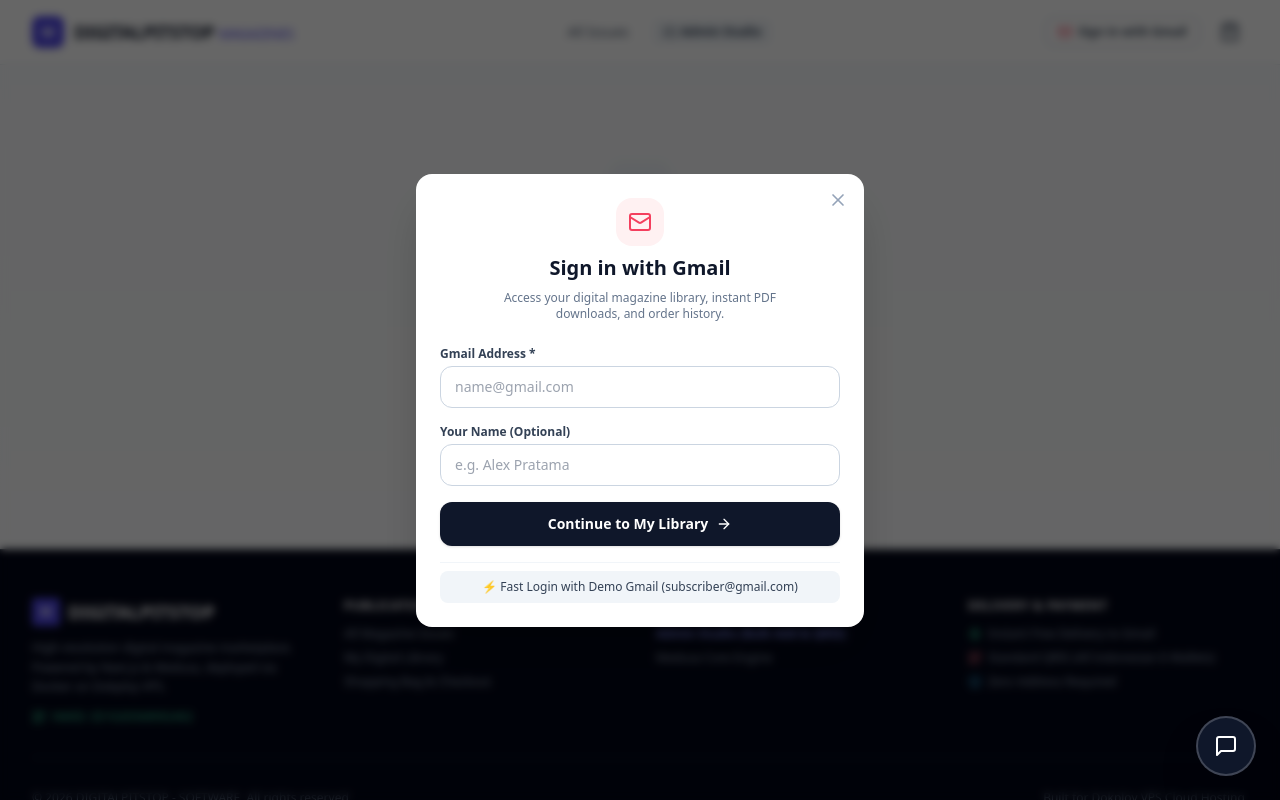
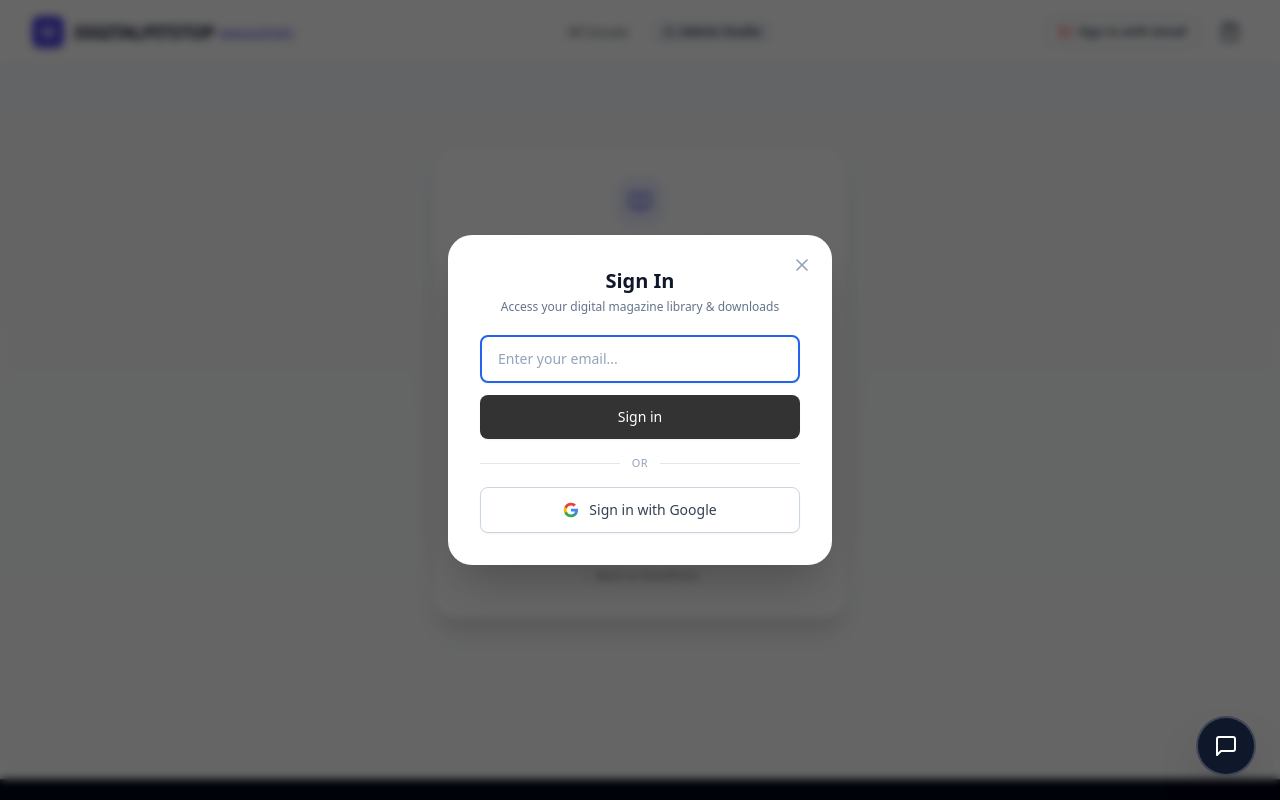
Before and after one commit to rnrizki/medusa-magazine-store, a Next.js app in the folder storefront/: page /library in a window 1280 px wide. Both pictures are taken after a click on the button "Sign in with Gmail". Shown: the top 800 px of the page. Built offline with nearby package versions, Linux system fonts and the light colour scheme.

Commit message:
feat(auth): add modern login design with email sign-in and Google sign-in button

```diff
--- a/storefront/src/app/library/page.tsx
+++ b/storefront/src/app/library/page.tsx
@@ -5,6 +5,7 @@
 import { Order } from "../../lib/types"
 import { formatRupiah } from "../../lib/format"
 import Link from "next/link"
+import LoginForm from "../../components/LoginForm"
 import {
   BookOpen,
   Download,
@@ -47,24 +48,30 @@
 
   if (!isLoggedIn || !user) {
     return (
-      <div className="max-w-md mx-auto px-4 py-24 text-center space-y-4">
-        <div className="w-16 h-16 bg-slate-100 text-slate-400 rounded-2xl flex items-center justify-center mx-auto">
-          <Mail className="w-8 h-8" />
+      <div className="max-w-md mx-auto px-4 py-20">
+        <div className="bg-white rounded-3xl border border-slate-200 p-8 shadow-xl space-y-6">
+          <div className="text-center space-y-2">
+            <div className="w-12 h-12 bg-indigo-50 border border-indigo-100 rounded-2xl flex items-center justify-center mx-auto text-indigo-600">
+              <BookOpen className="w-6 h-6" />
             </div>
-        <h2 className="text-xl font-bold text-slate-900">
-          Sign In to Access Your Library
+            <h2 className="text-2xl font-black text-slate-900">
+              Sign In to Your Library
             </h2>
             <p className="text-xs text-slate-500">
-          Enter your Gmail address in the navigation bar to see your digital
-          magazine purchases and download links.
+              Enter your email or sign in with Google to view and download your digital publications.
             </p>
-        <div className="pt-2">
+          </div>
+
+          <LoginForm redirectPath="/library" />
+
+          <div className="text-center pt-2 border-t border-slate-100">
             <Link
               href="/"
-            className="inline-flex items-center px-4 py-2 rounded-xl bg-slate-900 text-white text-xs font-semibold hover:bg-indigo-600 transition"
+              className="text-xs text-slate-500 hover:text-indigo-600 transition font-medium"
             >
-            Return to Storefront
+              ← Back to Storefront
             </Link>
+          </div>
         </div>
       </div>
     )
--- /dev/null
+++ b/storefront/src/app/login/page.tsx
@@ -0,0 +1,40 @@
+"use client"
+
+import React from "react"
+import Link from "next/link"
+import LoginForm from "../../components/LoginForm"
+import { BookOpen } from "lucide-react"
+
+export default function LoginPage() {
+  return (
+    <div className="min-h-[75vh] flex items-center justify-center px-4 py-16">
+      <div className="bg-white rounded-3xl border border-slate-200 p-8 sm:p-10 shadow-xl max-w-md w-full space-y-6">
+        <div className="text-center space-y-2">
+          <Link href="/" className="inline-flex items-center space-x-2 text-indigo-600 mb-2">
+            <span className="w-8 h-8 rounded-lg bg-indigo-600 text-white flex items-center justify-center font-black text-sm shadow">
+              M
+            </span>
+            <span className="font-extrabold text-base tracking-tight text-slate-900">
+              DIGITALPITSTOP <span className="text-indigo-600 font-light text-xs">MAGAZINES</span>
+            </span>
+          </Link>
+          <h1 className="text-2xl font-black text-slate-900">Welcome Back</h1>
+          <p className="text-xs text-slate-500">
+            Sign in to access your purchased digital publications, instant PDF downloads, and personal library.
+          </p>
+        </div>
+
+        <LoginForm redirectPath="/library" />
+
+        <div className="text-center pt-2 border-t border-slate-100">
+          <Link
+            href="/"
+            className="text-xs text-slate-500 hover:text-indigo-600 transition font-medium"
+          >
+            ← Back to Storefront
+          </Link>
+        </div>
+      </div>
+    </div>
+  )
+}
--- /dev/null
+++ b/storefront/src/components/LoginForm.tsx
@@ -0,0 +1,156 @@
+"use client"
+
+import React, { useState } from "react"
+import { useAuth } from "../lib/auth-context"
+import { useRouter } from "next/navigation"
+
+interface LoginFormProps {
+  onSuccess?: () => void
+  redirectPath?: string
+  title?: string
+  subtitle?: string
+}
+
+export default function LoginForm({
+  onSuccess,
+  redirectPath = "/library",
+  title,
+  subtitle,
+}: LoginFormProps) {
+  const { loginWithGmail } = useAuth()
+  const router = useRouter()
+  const [email, setEmail] = useState("")
+  const [error, setError] = useState("")
+  const [isSubmitting, setIsSubmitting] = useState(false)
+  const [isGoogleLoading, setIsGoogleLoading] = useState(false)
+
+  // Direct Email Sign In
+  const handleEmailSignIn = (e: React.FormEvent) => {
+    e.preventDefault()
+    setError("")
+
+    const cleanEmail = email.trim().toLowerCase()
+    if (!cleanEmail || !cleanEmail.includes("@")) {
+      setError("Please enter a valid email address.")
+      return
+    }
+
+    setIsSubmitting(true)
+    try {
+      loginWithGmail(cleanEmail)
+      if (onSuccess) onSuccess()
+      if (redirectPath) router.push(redirectPath)
+    } finally {
+      setIsSubmitting(false)
+    }
+  }
+
+  // Sign in with Google
+  const handleGoogleSignIn = () => {
+    setError("")
+    setIsGoogleLoading(true)
+
+    // If user already typed an email into the input, sign in directly with it
+    if (email.trim() && email.includes("@")) {
+      loginWithGmail(email.trim())
+      if (onSuccess) onSuccess()
+      if (redirectPath) router.push(redirectPath)
+      setIsGoogleLoading(false)
+      return
+    }
+
+    // Prompt for Google account
+    const promptEmail = window.prompt(
+      "Sign in with Google:\nPlease enter your Gmail address (e.g. yourname@gmail.com):",
+      "reader@gmail.com"
+    )
+
+    if (promptEmail && promptEmail.includes("@")) {
+      loginWithGmail(promptEmail.trim())
+      if (onSuccess) onSuccess()
+      if (redirectPath) router.push(redirectPath)
+    }
+    setIsGoogleLoading(false)
+  }
+
+  return (
+    <div className="w-full max-w-sm mx-auto space-y-4">
+      {title && (
+        <div className="text-center space-y-1 mb-4">
+          <h3 className="text-xl font-bold text-slate-900">{title}</h3>
+          {subtitle && <p className="text-xs text-slate-500">{subtitle}</p>}
+        </div>
+      )}
+
+      {error && (
+        <div className="p-2.5 rounded-lg bg-rose-50 border border-rose-200 text-rose-700 text-xs font-medium text-center">
+          {error}
+        </div>
+      )}
+
+      {/* Email Input & Sign In Form */}
+      <form onSubmit={handleEmailSignIn} className="space-y-3">
+        <div>
+          <input
+            type="email"
+            required
+            placeholder="Enter your email..."
+            value={email}
+            onChange={(e) => {
+              setEmail(e.target.value)
+              if (error) setError("")
+            }}
+            className="w-full px-4 py-3 rounded-lg border-2 border-blue-600 focus:border-blue-700 focus:ring-2 focus:ring-blue-100 text-slate-900 placeholder:text-slate-400 text-sm focus:outline-none transition shadow-sm bg-white"
+          />
+        </div>
+
+        <button
+          type="submit"
+          disabled={isSubmitting}
+          className="w-full py-3 rounded-lg bg-[#333333] hover:bg-[#222222] active:bg-black text-white font-medium text-sm transition shadow-sm flex items-center justify-center disabled:opacity-50"
+        >
+          {isSubmitting ? "Signing in..." : "Sign in"}
+        </button>
+      </form>
+
+      {/* OR Divider */}
+      <div className="relative flex items-center justify-center my-3">
+        <div className="absolute inset-0 flex items-center">
+          <div className="w-full border-t border-slate-200" />
+        </div>
+        <div className="relative px-3 bg-white text-[11px] font-medium uppercase tracking-wider text-slate-400">
+          OR
+        </div>
+      </div>
+
+      {/* Sign in with Google Button */}
+      <button
+        type="button"
+        onClick={handleGoogleSignIn}
+        disabled={isGoogleLoading}
+        className="w-full py-3 px-4 rounded-lg border border-slate-300 hover:border-slate-400 hover:bg-slate-50/80 bg-white text-slate-700 font-medium text-sm transition shadow-sm flex items-center justify-center space-x-2.5"
+      >
+        {/* Official Google 4-Color Logo */}
+        <svg className="w-4 h-4 flex-shrink-0" viewBox="0 0 24 24">
+          <path
+            fill="#4285F4"
+            d="M22.56 12.25c0-.78-.07-1.53-.2-2.25H12v4.26h5.92c-.26 1.37-1.04 2.53-2.21 3.31v2.77h3.57c2.08-1.92 3.28-4.74 3.28-8.09z"
+          />
+          <path
+            fill="#34A853"
+            d="M12 23c2.97 0 5.46-.98 7.28-2.66l-3.57-2.77c-.98.66-2.23 1.06-3.71 1.06-2.86 0-5.29-1.93-6.16-4.53H2.18v2.84C3.99 20.53 7.7 23 12 23z"
+          />
+          <path
+            fill="#FBBC05"
+            d="M5.84 14.09c-.22-.66-.35-1.36-.35-2.09s.13-1.43.35-2.09V7.06H2.18C1.43 8.55 1 10.22 1 12s.43 3.45 1.18 4.94l2.85-2.22.81-.63z"
+          />
+          <path
+            fill="#EA4335"
+            d="M12 5.38c1.62 0 3.06.56 4.21 1.64l3.15-3.15C17.45 2.09 14.97 1 12 1 7.7 1 3.99 3.47 2.18 7.06l3.66 2.84c.87-2.6 3.3-4.52 6.16-4.52z"
+          />
+        </svg>
+        <span>{isGoogleLoading ? "Connecting..." : "Sign in with Google"}</span>
+      </button>
+    </div>
+  )
+}
--- a/storefront/src/components/Navbar.tsx
+++ b/storefront/src/components/Navbar.tsx
@@ -4,6 +4,7 @@
 import Link from "next/link"
 import { useCart } from "../lib/cart-context"
 import { useAuth } from "../lib/auth-context"
+import LoginForm from "./LoginForm"
 import {
   ShoppingBag,
   BookOpen,
@@ -127,80 +128,30 @@
         </div>
       </header>
 
-      {/* Gmail Login Modal */}
+      {/* Sign in Modal */}
       {loginModalOpen && (
         <div className="fixed inset-0 z-50 flex items-center justify-center bg-black/60 backdrop-blur-sm p-4">
-          <div className="bg-white rounded-2xl max-w-md w-full p-6 shadow-2xl relative animate-in fade-in zoom-in-95 duration-200">
+          <div className="bg-white rounded-3xl max-w-sm w-full p-6 sm:p-8 shadow-2xl relative animate-in fade-in zoom-in-95 duration-200">
             <button
               onClick={() => setLoginModalOpen(false)}
-              className="absolute top-4 right-4 text-slate-400 hover:text-slate-600"
+              className="absolute top-4 right-4 text-slate-400 hover:text-slate-600 p-1"
             >
               <X className="w-5 h-5" />
             </button>
 
-            <div className="text-center space-y-2 mb-6">
-              <div className="w-12 h-12 bg-rose-50 rounded-2xl flex items-center justify-center mx-auto text-rose-500">
-                <Mail className="w-6 h-6" />
-              </div>
-              <h3 className="text-xl font-bold text-slate-900">
-                Sign in with Gmail
+            <div className="text-center space-y-1 mb-5">
+              <h3 className="text-xl font-black text-slate-900">
+                Sign In
               </h3>
-              <p className="text-xs text-slate-500 max-w-xs mx-auto">
-                Access your digital magazine library, instant PDF downloads, and
-                order history.
+              <p className="text-xs text-slate-500">
+                Access your digital magazine library & downloads
               </p>
             </div>
 
-            <form onSubmit={handleLoginSubmit} className="space-y-4">
-              <div>
-                <label className="block text-xs font-semibold text-slate-700 mb-1">
-                  Gmail Address *
-                </label>
-                <input
-                  type="email"
-                  required
-                  placeholder="name@gmail.com"
-                  value={emailInput}
-                  onChange={(e) => setEmailInput(e.target.value)}
-                  className="w-full px-3.5 py-2.5 rounded-xl border border-slate-300 text-sm focus:outline-none focus:ring-2 focus:ring-indigo-500"
-                />
-              </div>
-
-              <div>
-                <label className="block text-xs font-semibold text-slate-700 mb-1">
-                  Your Name (Optional)
-                </label>
-                <input
-                  type="text"
-                  placeholder="e.g. Alex Pratama"
-                  value={nameInput}
-                  onChange={(e) => setNameInput(e.target.value)}
-                  className="w-full px-3.5 py-2.5 rounded-xl border border-slate-300 text-sm focus:outline-none focus:ring-2 focus:ring-indigo-500"
-                />
-              </div>
-
-              <button
-                type="submit"
-                className="w-full py-3 rounded-xl bg-slate-900 hover:bg-indigo-600 text-white font-semibold text-sm transition shadow flex items-center justify-center space-x-2"
-              >
-                <span>Continue to My Library</span>
-                <ArrowRight className="w-4 h-4" />
-              </button>
-
-              {/* 1-Click Quick Demo Login */}
-              <div className="pt-2 border-t border-slate-100">
-                <button
-                  type="button"
-                  onClick={() => {
-                    loginWithGmail("subscriber@gmail.com", "Rizki Pratama")
-                    setLoginModalOpen(false)
-                  }}
-                  className="w-full py-2 rounded-lg bg-slate-100 hover:bg-slate-200 text-slate-700 text-xs font-medium transition"
-                >
-                  ⚡ Fast Login with Demo Gmail (subscriber@gmail.com)
-                </button>
-              </div>
-            </form>
+            <LoginForm
+              onSuccess={() => setLoginModalOpen(false)}
+              redirectPath="/library"
+            />
           </div>
         </div>
       )}
```
Lines whose indentation alone changed are shown as unchanged.
